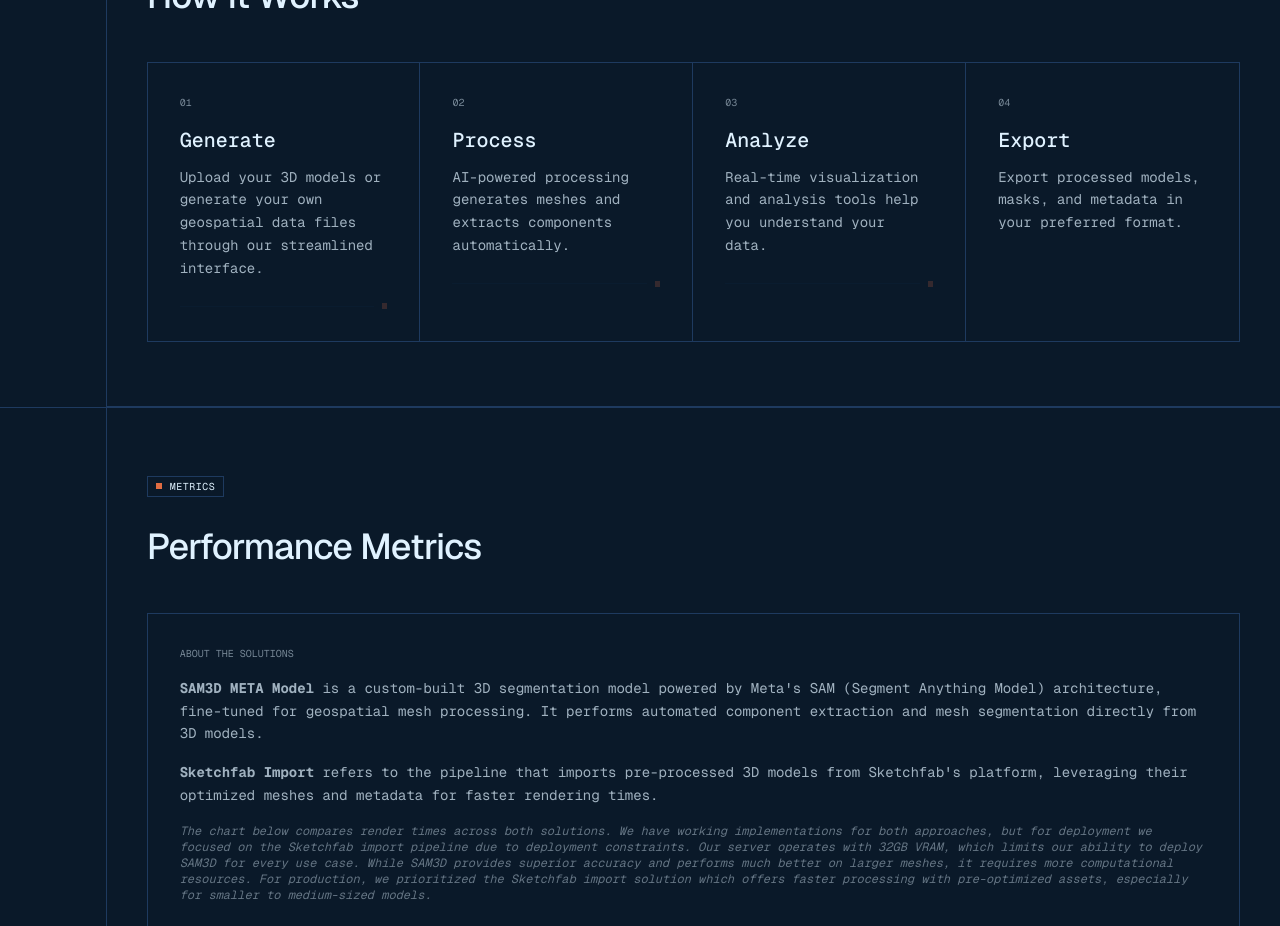
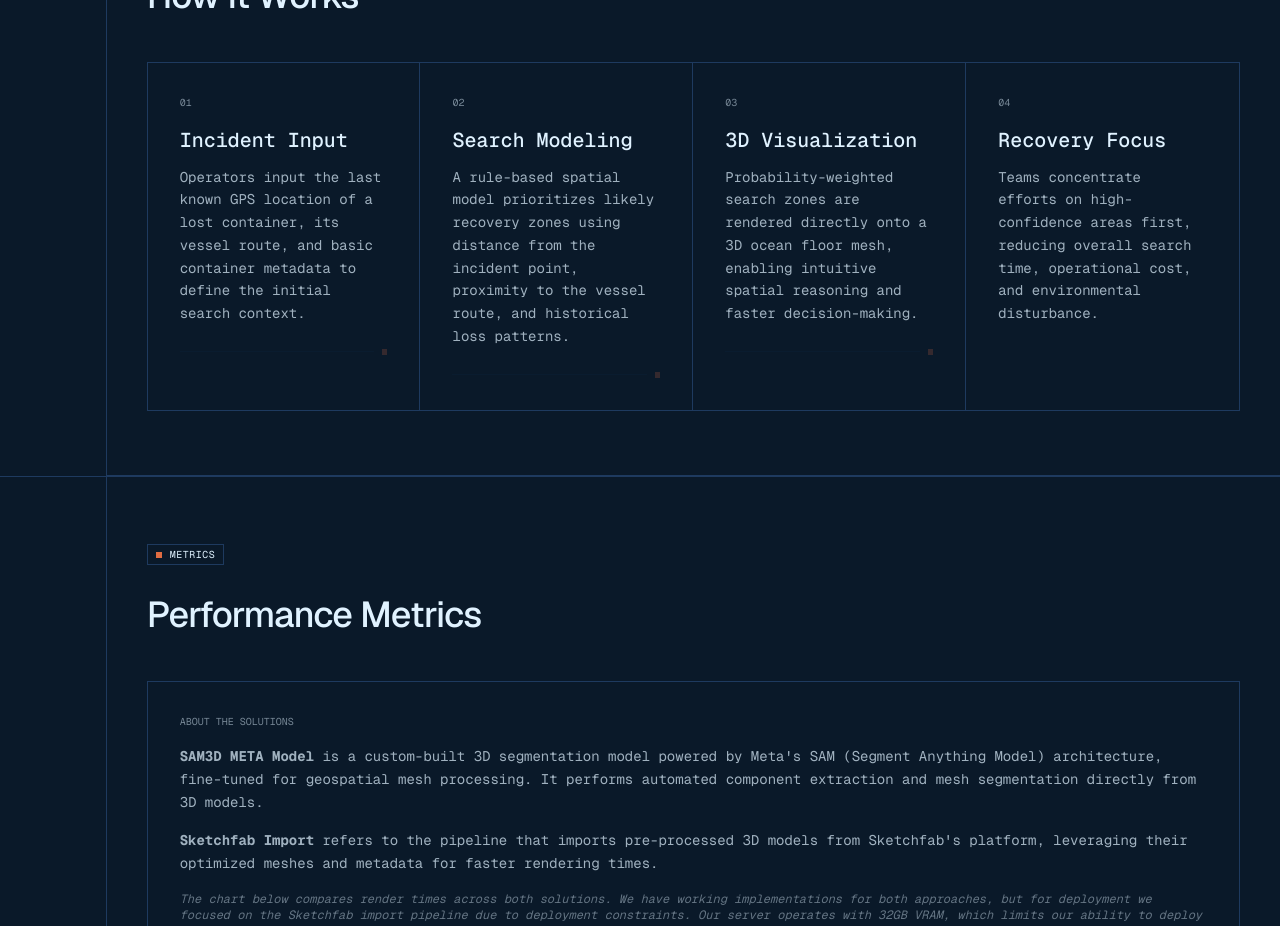
Before and after one commit to ecsling/finding-nemo, a Next.js app in the folder main/: page / in a window 1280 px wide. Shown: the part 920-1846 px from the top of the page. Built offline with nearby package versions, Linux system fonts and the light colour scheme.

Commit message:
added background info

```diff
--- a/main/src/app/page.tsx
+++ b/main/src/app/page.tsx
@@ -322,23 +322,23 @@ export default function Home() {
                 {[
                   {
                     step: '01',
-                    title: 'Generate',
-                    description: 'Upload your 3D models or generate your own geospatial data files through our streamlined interface.',
+                    title: 'Incident Input',
+                    description: 'Operators input the last known GPS location of a lost container, its vessel route, and basic container metadata to define the initial search context.',
                   },
                   {
                     step: '02',
-                    title: 'Process',
-                    description: 'AI-powered processing generates meshes and extracts components automatically.',
+                    title: 'Search Modeling',
+                    description: 'A rule-based spatial model prioritizes likely recovery zones using distance from the incident point, proximity to the vessel route, and historical loss patterns.',
                   },
                   {
                     step: '03',
-                    title: 'Analyze',
-                    description: 'Real-time visualization and analysis tools help you understand your data.',
+                    title: '3D Visualization',
+                    description: 'Probability-weighted search zones are rendered directly onto a 3D ocean floor mesh, enabling intuitive spatial reasoning and faster decision-making.',
                   },
                   {
                     step: '04',
-                    title: 'Export',
-                    description: 'Export processed models, masks, and metadata in your preferred format.',
+                    title: 'Recovery Focus',
+                    description: 'Teams concentrate efforts on high-confidence areas first, reducing overall search time, operational cost, and environmental disturbance.',
                   },
                 ].map((item, idx) => (
                   <motion.div
```
